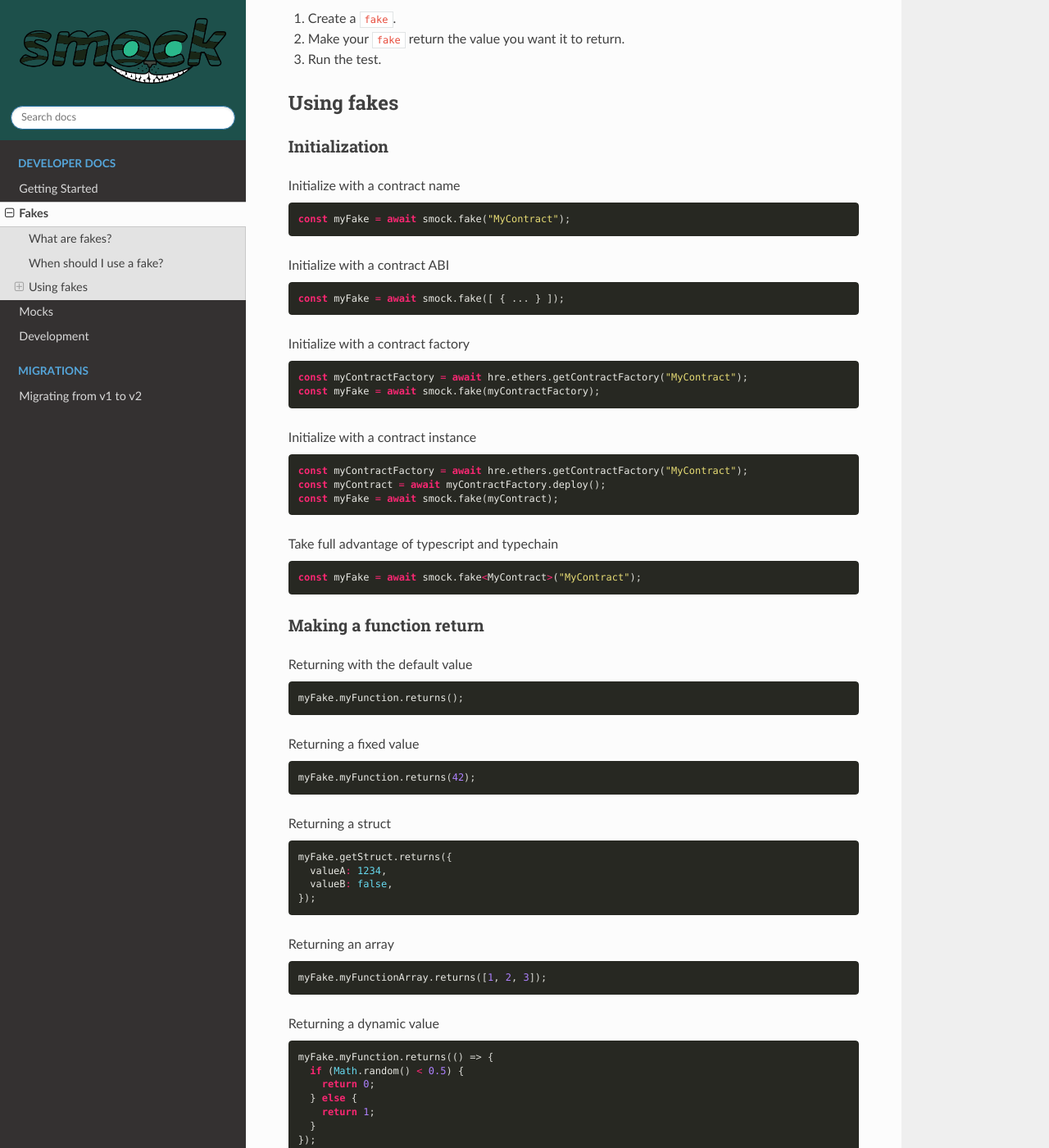
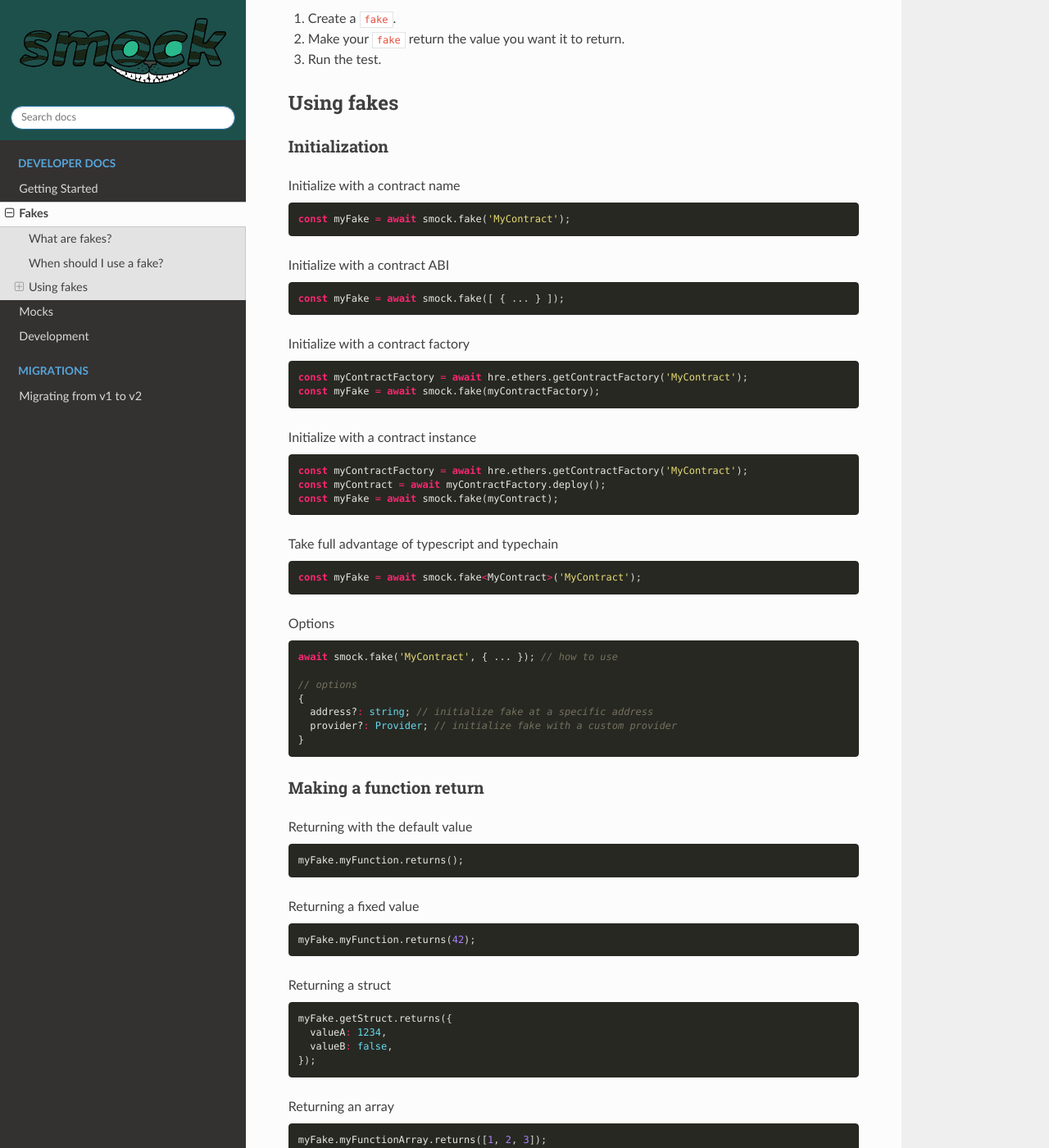
Before and after one commit to defi-wonderland/smock, a Sphinx documentation site: the page built from docs/source/fakes.rst, in a window 1280 px wide and 1400 px high, scrolled down 743 px. Shown: the whole window at 82% size. Built offline with Sphinx 7.4.7 and the Read the Docs theme 2.0.0, drawn with Linux system fonts in a browser that asks for light colours; some of the changed text lies outside the part shown.

Commit message:
docs: added mock & fake init options

```diff
--- a/docs/source/fakes.rst
+++ b/docs/source/fakes.rst
@@ -42,8 +42,7 @@ Initialize with a contract name
 
 .. code-block:: typescript
 
-  const myFake = await smock.fake("MyContract");
-
+  const myFake = await smock.fake('MyContract');
 
 Initialize with a contract ABI
 ##############################
@@ -57,7 +56,7 @@ Initialize with a contract factory
 
 .. code-block:: typescript
 
-  const myContractFactory = await hre.ethers.getContractFactory("MyContract");
+  const myContractFactory = await hre.ethers.getContractFactory('MyContract');
   const myFake = await smock.fake(myContractFactory);
 
 Initialize with a contract instance
@@ -65,16 +64,29 @@ Initialize with a contract instance
 
 .. code-block:: typescript
 
-  const myContractFactory = await hre.ethers.getContractFactory("MyContract");
+  const myContractFactory = await hre.ethers.getContractFactory('MyContract');
   const myContract = await myContractFactory.deploy();
   const myFake = await smock.fake(myContract);
 
 Take full advantage of typescript and typechain
-###############################
+###############################################
 
 .. code-block:: typescript
 
-  const myFake = await smock.fake<MyContract>("MyContract");
+  const myFake = await smock.fake<MyContract>('MyContract');
+
+Options
+#######
+
+.. code-block:: typescript
+
+  await smock.fake('MyContract', { ... }); // how to use
+
+  // options
+  {
+    address?: string; // initialize fake at a specific address
+    provider?: Provider; // initialize fake with a custom provider
+  }
 
 
 Making a function return
@@ -159,14 +171,14 @@ Reverting with a string message
 
 .. code-block:: typescript
 
-  myFake.myFunction.reverts("Something went wrong");
+  myFake.myFunction.reverts('Something went wrong');
 
 Reverting with bytes data
 #########################
 
 .. code-block:: typescript
 
-  myFake.myFunction.reverts("0x12341234");
+  myFake.myFunction.reverts('0x12341234');
 
 Reverting at a specific call count
 ##################################
@@ -174,10 +186,10 @@ Reverting at a specific call count
 .. code-block:: typescript
 
   myFake.myFunction.returns(1234);
-  myFake.myFunction.revertsAtCall(1, "Something went wrong");
+  myFake.myFunction.revertsAtCall(1, 'Something went wrong');
 
   await myFake.myFunction(); // returns 1234
-  await myFake.myFunction(); // reverts with "Something went wrong"
+  await myFake.myFunction(); // reverts with 'Something went wrong'
   await myFake.myFunction(); // returns 1234
 
 Resetting function behavior
@@ -242,7 +254,7 @@ Called with specific arguments
 
 .. code-block:: typescript
 
-  expect(myFake.myFunction).to.have.been.calledWith(123, true, "abcd");
+  expect(myFake.myFunction).to.have.been.calledWith(123, true, 'abcd');
 
 Called with struct arguments
 ############################
@@ -315,14 +327,14 @@ Getting arguments at a specific call index
 Manipulating fallback functions
 *******************************
 
-Modifying the "fallback" function
+Modifying the :code:`fallback` function
 #################################
 
 .. code-block:: typescript
 
   myFake.fallback.returns();
 
-Modifying the "receive" function
+Modifying the :code:`receive` function
 ################################
 
 .. code-block:: typescript
```
Also changed, not shown: docs/source/mocks.rst (+16 -4 lines).
